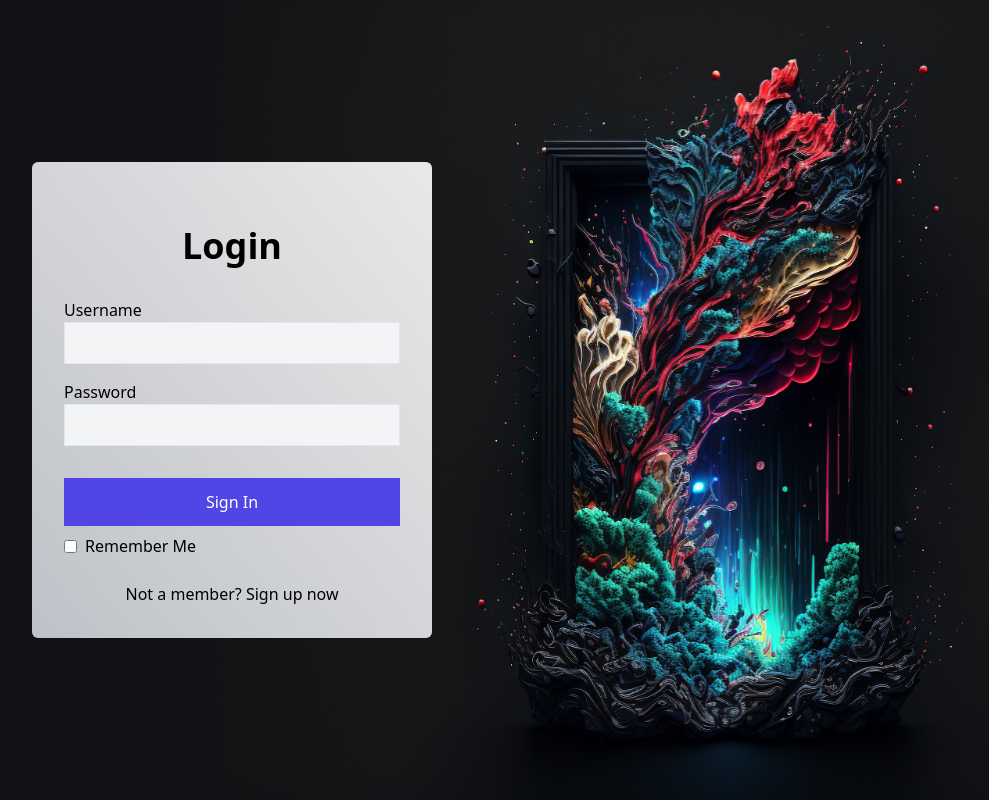
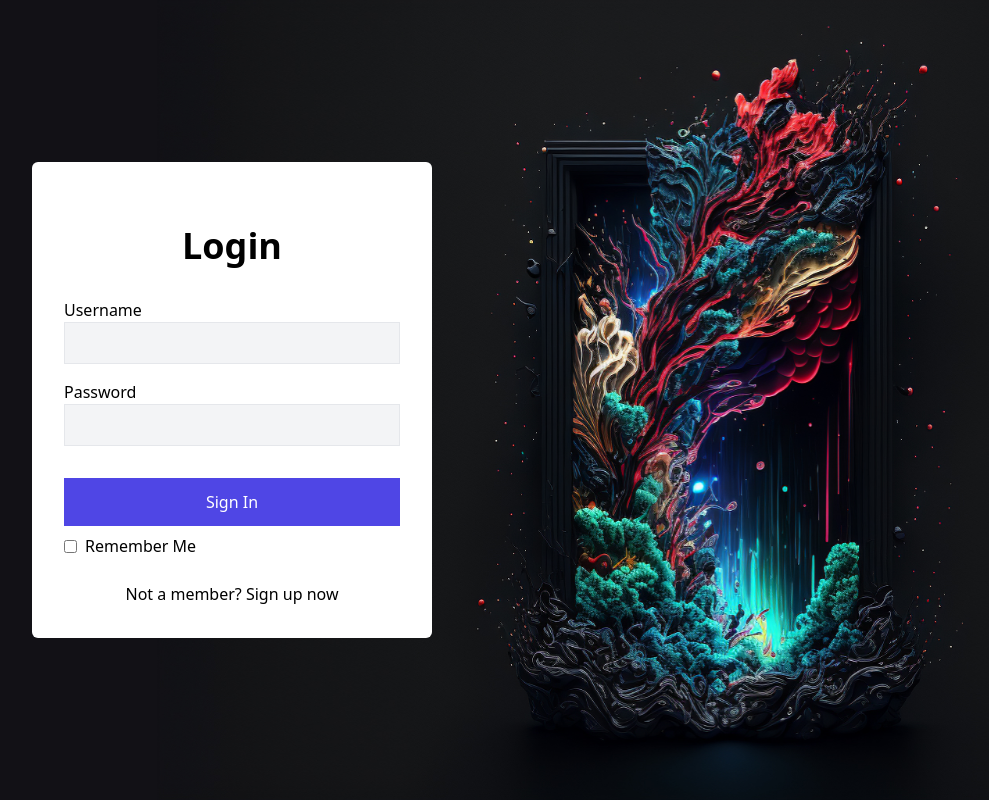
Before and after one commit to Alex-copley/satisfy-app, a React (Create React App) app: page / in a window 1280 px wide. Shown: the whole page, without its empty margins (120-1109 px from the left). Built offline with nearby package versions, Linux system fonts and the light colour scheme.

Commit message:
Scratched Glassmorphism
Scratched Glassmorphism

```diff
--- a/src/components/Login.jsx
+++ b/src/components/Login.jsx
@@ -7,7 +7,7 @@ export default function login() {
         <img className='absolute w-full h-full object-cover opacity-30 lg:opacity-100' src={login_img} alt="/" />
 
         <div className='relative flex items-center h-full lg:mr-[45%]'>
-            <form className='max-w-[400px] w-full mx-auto bg-gradient-to-bl from-white/90 to-gray-300/90 shadow-sm rounded-md p-8'>
+            <form className='max-w-[400px] w-full mx-auto bg-white p-8 rounded-md'>
                 <h2 className='text-4xl font-bold text-center py-8'>Login</h2>
                 <div className='flex flex-col mb-4 '>
                     <label>Username</label>
```
